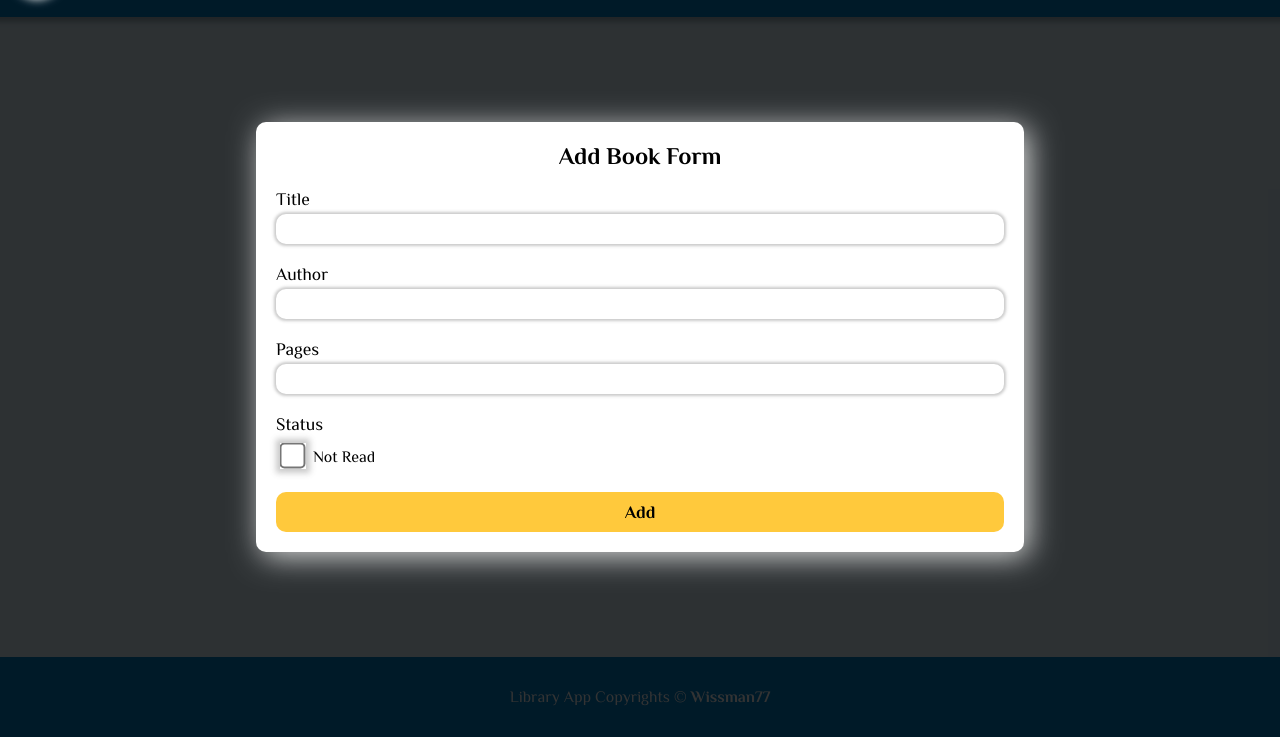
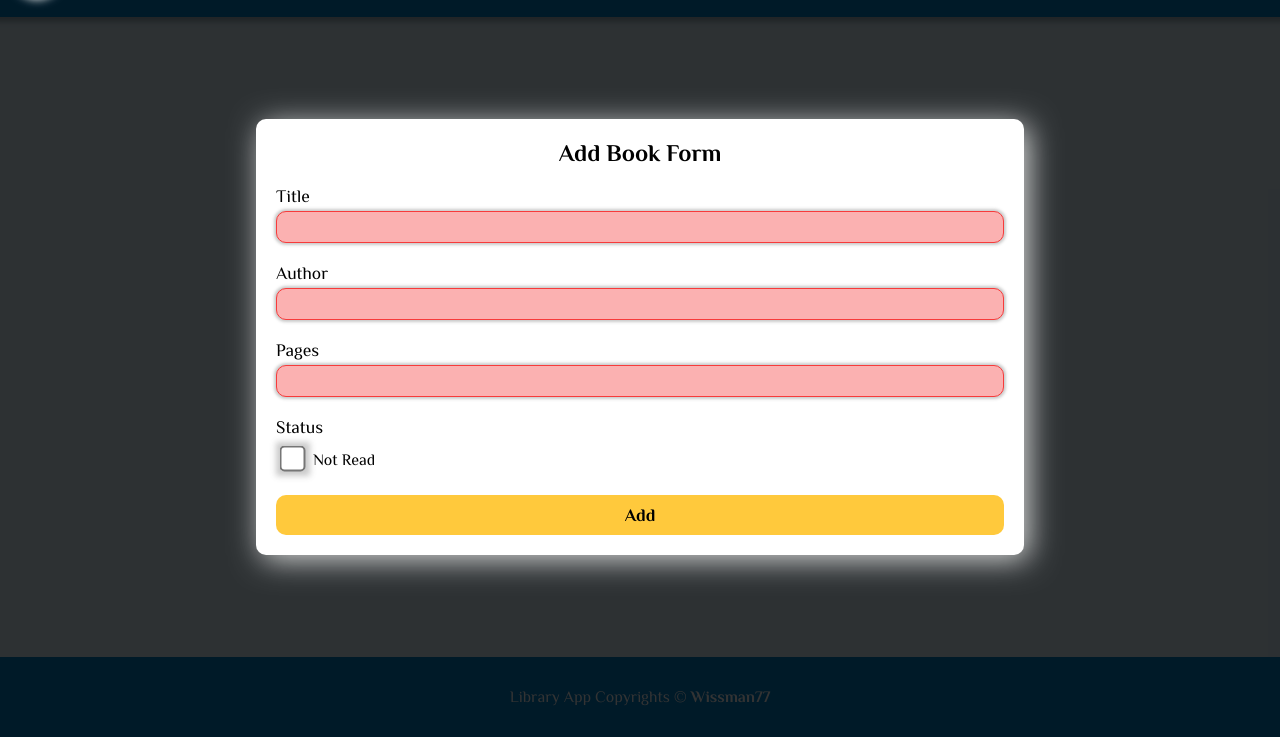
Before and after one commit to wissman77/library, a plain HTML site: page index.html in a window 1280 px wide. Both pictures are taken after a click on the button "Add Book". Shown: the part 63-800 px from the top of the page. Drawn offline with Linux system fonts and the light colour scheme.

Commit message:
add valid and invalid styles and colors

```diff
--- a/styles.css
+++ b/styles.css
@@ -5,6 +5,10 @@
   --secondary-bg-color: #86e5ff;
   --btns-color: #ffc93c;
   --form-color: 91, 192, 248;
+  --error-color: #f73b3b;
+  --error-bg-color: #fbb1b1;
+  --ok-color: #4ecd4c;
+  --ok-bg-color: #a1f2b5;
 }
 
 * {
@@ -226,6 +230,21 @@ header h1 {
   font-weight: 700;
 }
 
+.form-control input:required {
+  border: 1px solid var(--error-color);
+  background: var(--error-bg-color);
+}
+
+.form-control input:valid {
+  border: 1px solid var(--ok-color);
+  background: var(--ok-bg-color);
+}
+
+.form-control input:out-of-range {
+  border: 1px solid gray;
+  background: #c2c2c2;
+}
+
 .form-control input:focus {
   border: 1px solid #0081c9;
 }
```
